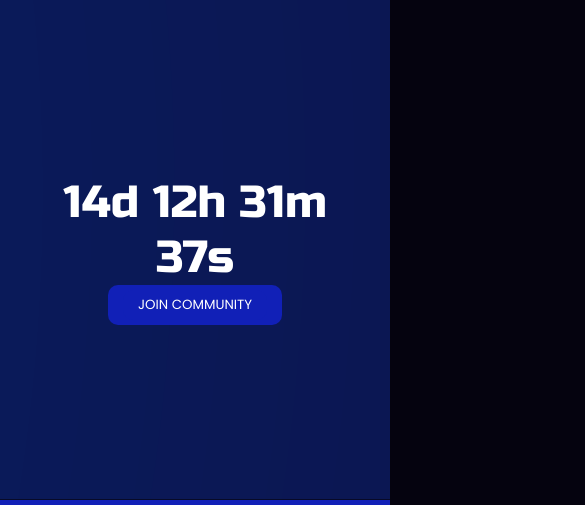
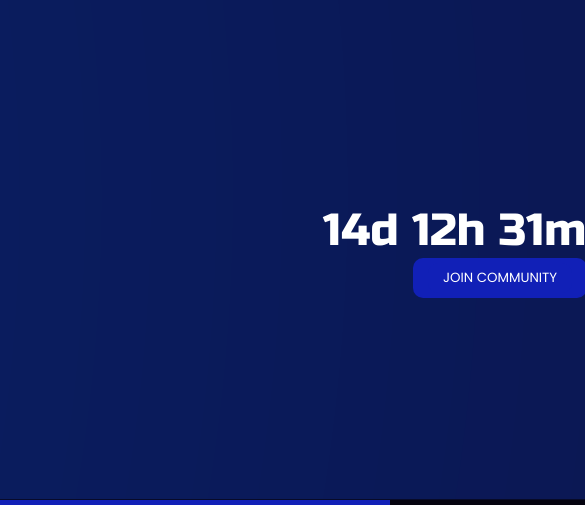
Before and after one commit to Arc9067/bluecat, a plain HTML site: page countdown.html in a window 390 px wide. Shown: the top 505 px of the page, 585 px wide, since content can reach past the window. Drawn offline with Linux system fonts and the light colour scheme.

Commit message:
Update count.css

```diff
--- a/count.css
+++ b/count.css
@@ -4,7 +4,7 @@
 }
 
 .time{
-    height: 500px;
+    height: 100vh;
     width: 100%;
     /* background-color: red; */
     color: white;
@@ -41,7 +41,7 @@ p{
 
 @media screen and (max-width: 850px) {
     .time{
-        width: 100%;
+        width: 1000px;
         height: 500px;
         justify-content: space-between;
         /* background-color: green; */
```
